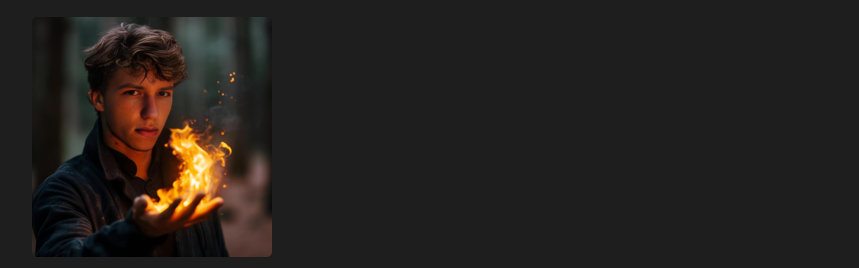
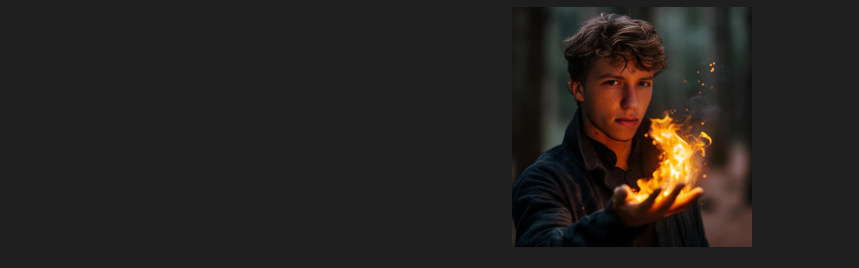
Before and after one commit to Skarbak/skarbekCTF, a plain HTML site: page index.html in a window 1280 px wide. Shown: the part 93-361 px from the top of the page, without its empty margins (8-867 px from the left). Drawn offline with Linux system fonts and the light colour scheme.

Commit message:
Update index.html

```diff
--- a/index.html
+++ b/index.html
@@ -4,7 +4,7 @@
     <meta charset="UTF-8">
     <meta name="viewport" content="width=device-width, initial-scale=1.0">
     <title>CTF Challenges</title>
-    <link rel="stylesheet" href="style.css">
+    <link rel="stylesheet" href="style_ctf.css">
     <script src="https://kit.fontawesome.com/a076d05399.js" crossorigin="anonymous"></script>
 </head>
 <body>
```
